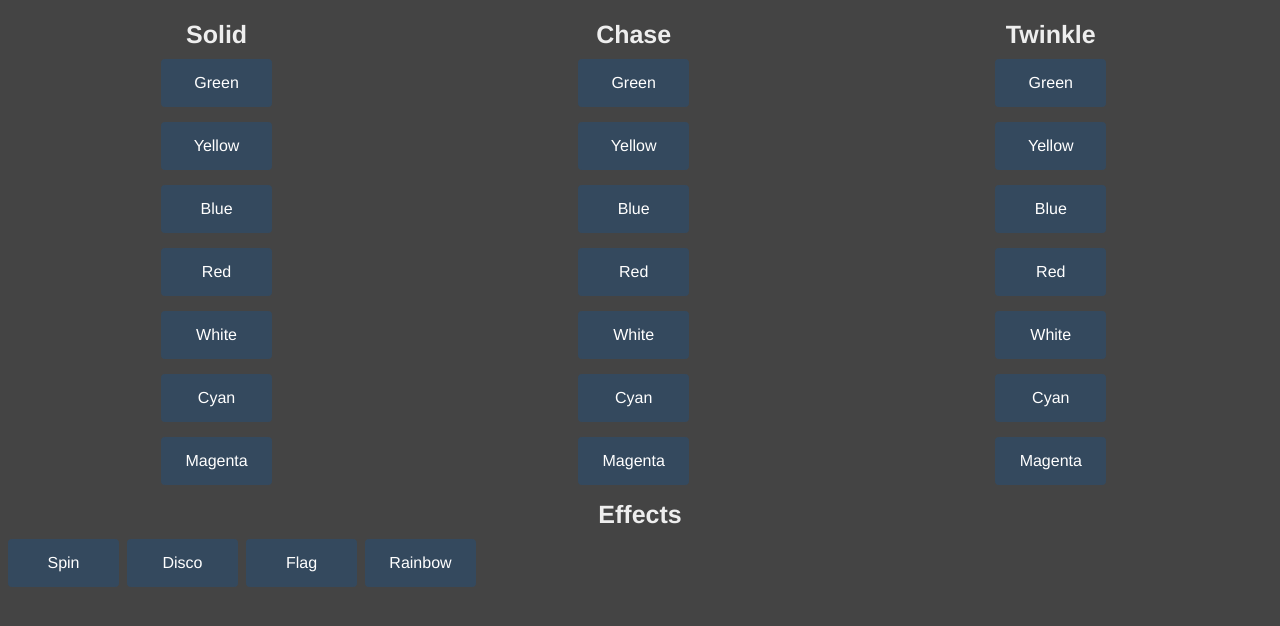
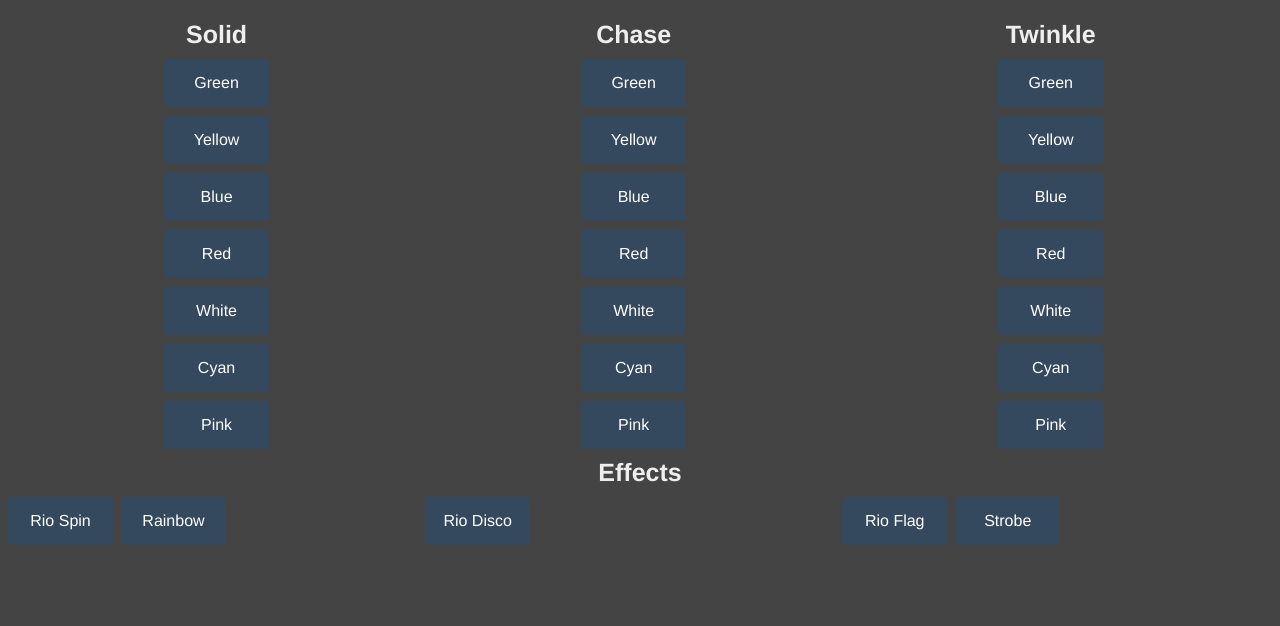
Before and after one commit to PhilDye/Drum-Lights, a plain HTML site: page TX/data/index.html in a window 1280 px wide. Drawn offline with Linux system fonts and the light colour scheme.

Commit message:
Support for strobe

```diff
--- a/TX/data/index.css
+++ b/TX/data/index.css
@@ -34,10 +34,10 @@ p {
     background-color: #34495e;
     border: none;
     color: white;
-    padding: 15px 13px;
+    padding: 15px 10px;
     text-decoration: none;
     font-size: 22 px;
-    margin: 0px auto 15px;
+    margin: 0px auto 9px;
     cursor: pointer;
     border-radius: 4px;
 }
--- a/TX/data/index.html
+++ b/TX/data/index.html
@@ -11,40 +11,47 @@
 <body>
     <div class="col">
         <h3>Solid</h3>
-        <a class="button" data-mode="1">Green</a>
-        <a class="button" data-mode="2">Yellow</a>
-        <a class="button" data-mode="3">Blue</a>
-        <a class="button" data-mode="4">Red</a>
-        <a class="button" data-mode="5">White</a>
-        <a class="button" data-mode="6">Cyan</a>
-        <a class="button" data-mode="7">Magenta</a>
+        <a class="button mode" data-mode="1">Green</a>
+        <a class="button mode" data-mode="2">Yellow</a>
+        <a class="button mode" data-mode="3">Blue</a>
+        <a class="button mode" data-mode="4">Red</a>
+        <a class="button mode" data-mode="5">White</a>
+        <a class="button mode" data-mode="6">Cyan</a>
+        <a class="button mode" data-mode="7">Pink</a>
     </div>
     <div class="col">
         <h3>Chase</h3>
-        <a class="button" data-mode="11">Green</a>
-        <a class="button" data-mode="12">Yellow</a>
-        <a class="button" data-mode="13">Blue</a>
-        <a class="button" data-mode="14">Red</a>
-        <a class="button" data-mode="15">White</a>
-        <a class="button" data-mode="16">Cyan</a>
-        <a class="button" data-mode="17">Magenta</a>
+        <a class="button mode" data-mode="11">Green</a>
+        <a class="button mode" data-mode="12">Yellow</a>
+        <a class="button mode" data-mode="13">Blue</a>
+        <a class="button mode" data-mode="14">Red</a>
+        <a class="button mode" data-mode="15">White</a>
+        <a class="button mode" data-mode="16">Cyan</a>
+        <a class="button mode" data-mode="17">Pink</a>
     </div>
     <div class="col">
         <h3>Twinkle</h3>
-        <a class="button" data-mode="81">Green</a>
-        <a class="button" data-mode="82">Yellow</a>
-        <a class="button" data-mode="83">Blue</a>
-        <a class="button" data-mode="84">Red</a>
-        <a class="button" data-mode="85">White</a>
-        <a class="button" data-mode="86">Cyan</a>
-        <a class="button" data-mode="87">Magenta</a>
+        <a class="button mode" data-mode="81">Green</a>
+        <a class="button mode" data-mode="82">Yellow</a>
+        <a class="button mode" data-mode="83">Blue</a>
+        <a class="button mode" data-mode="84">Red</a>
+        <a class="button mode" data-mode="85">White</a>
+        <a class="button mode" data-mode="86">Cyan</a>
+        <a class="button mode" data-mode="87">Pink</a>
     </div>
     <div class="row">
         <h3>Effects</h3>
-        <a class="button" data-mode="91">Spin</a>
-        <a class="button" data-mode="92">Disco</a>
-        <a class="button" data-mode="93">Flag</a>
-        <a class="button" data-mode="99">Rainbow</a>
+        <div class="col">
+            <a class="button mode" data-mode="91">Rio Spin</a>
+            <a class="button mode" data-mode="99">Rainbow</a>
+        </div>
+        <div class="col">
+            <a class="button mode" data-mode="92">Rio Disco</a>
+        </div>
+        <div class="col">
+            <a class="button mode" data-mode="93">Rio Flag</a>
+            <a class="button mode" data-mode="98">Strobe</a>
+        </div>
     </div>
 </body>
 
--- a/TX/data/index.js
+++ b/TX/data/index.js
@@ -36,7 +36,7 @@ $(document).ready(function(){
 
     initWebSocket();
 
-    $('.button').click(function() {
+    $('.mode').click(function() {
         var mode = $(this).data("mode");
 
         // send to the websocket
```
Also changed, not shown: 1 other file.
